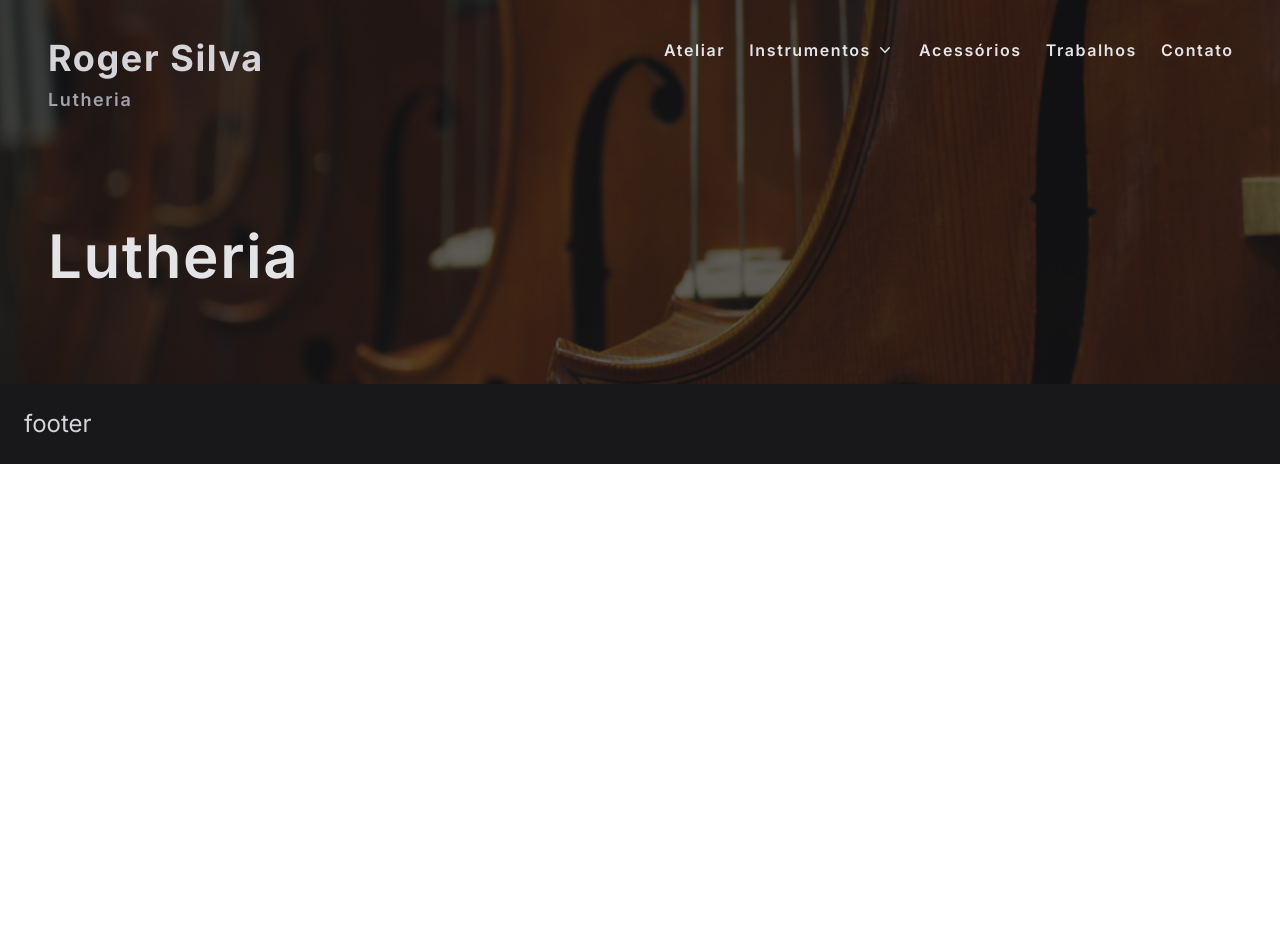
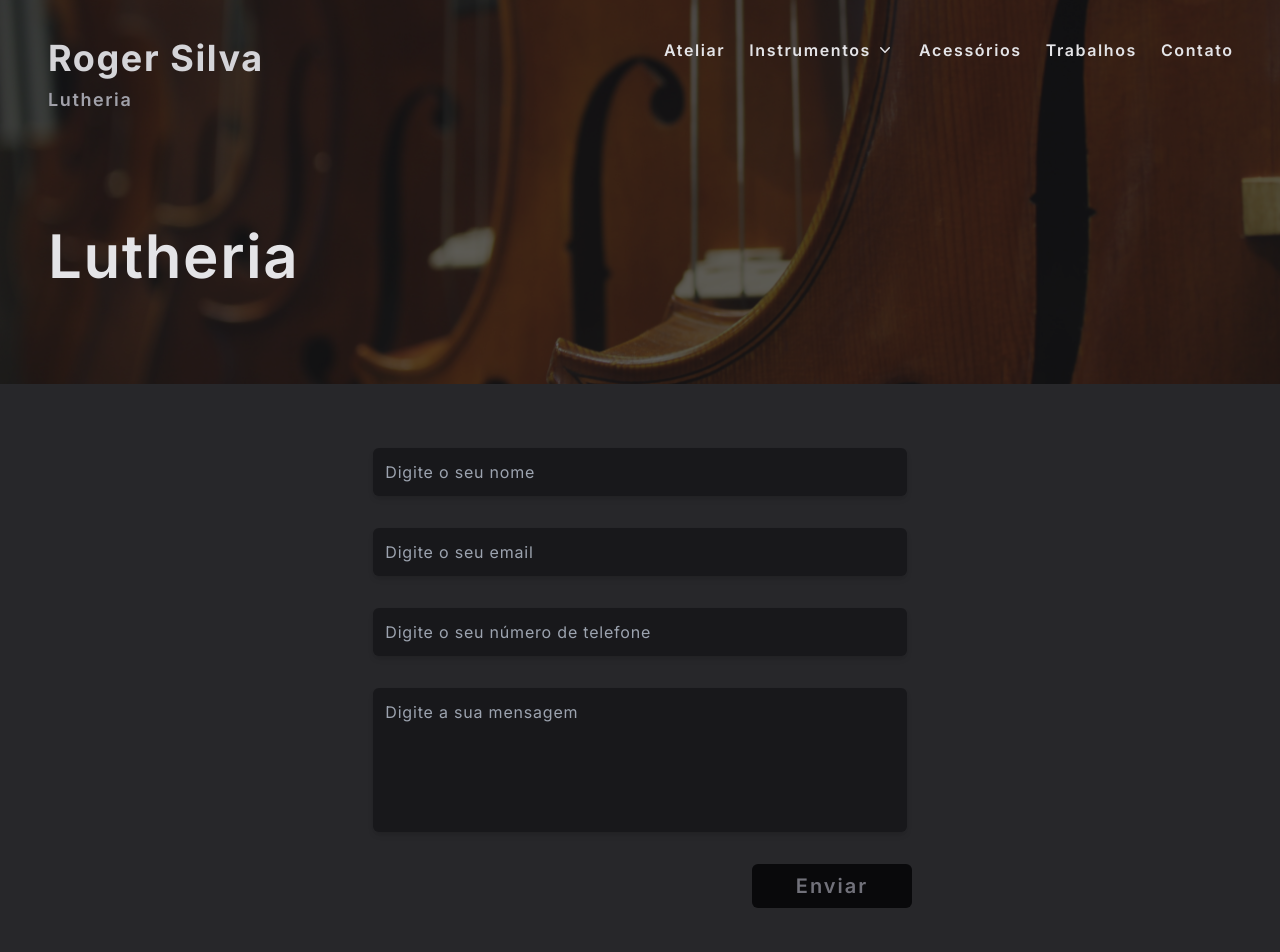
Before and after one commit to PabloJesusdaSilva/Lutheria, a Next.js app: page /contact in a window 1280 px wide. Shown: the top 952 px of the page. Before the commit the page ends 800 px from the top, so only its background shows below. Built offline with nearby package versions, Linux system fonts and the light colour scheme.

Commit message:
:feat: creating contact form

```diff
--- a/src/app/contact/page.tsx
+++ b/src/app/contact/page.tsx
@@ -1,10 +1,62 @@
+'use client';
+
+import { useState } from 'react';
+
 import TemplateDefault from '../template/Default';
 
 const Contact = () => {
+   const [name, setName] = useState('');
+   const [email, setEmail] = useState('');
+   const [phone, setPhone] = useState('');
+   const [message, setMessage] = useState('');
+
    return(
       <TemplateDefault>
-         <main>
+         <main className='flex justify-center py-16 w-full h-auto bg-zinc-800'>
+            <div className='w-5/12'>
+               <form
+                  className='flex flex-col space-y-8'
+                  onSubmit={() => {}}
+               >
+                  <input
+                     className='p-3 rounded-md shadow-md tracking-wider text-zinc-400 bg-zinc-900'
+                     type='text'
+                     placeholder='Digite o seu nome'
+                     onChange={(e) => setName(e.target.value)}
+                     value={name}
+                  />
+                  <input
+                     className='p-3 rounded-md shadow-md tracking-wider text-zinc-400 bg-zinc-900'
+                     type='text'
+                     placeholder='Digite o seu email'
+                     onChange={(e) => setEmail(e.target.value)}
+                     value={email}
+                  />
+                  <input
+                     className='p-3 rounded-md shadow-md tracking-wider text-zinc-400 bg-zinc-900'
+                     type='tel'
+                     placeholder='Digite o seu número de telefone'
+                     onChange={(e) => setPhone(e.target.value)}
+                     value={phone}
+                  />
+                  <textarea
+                     className='h-36 p-3 rounded-md shadow-md tracking-wider text-zinc-400 bg-zinc-900 resize-none'
+                     placeholder='Digite a sua mensagem'
+                     onChange={(e) => setMessage(e.target.value)}
+                     value={message}
+                  >
 
+                  </textarea>
+
+                  <button
+                     className='relative left-[71%] w-40 p-2 text-xl text-zinc-500 font-semibold rounded-md tracking-widest bg-zinc-950'
+                     type='submit'
+                     value='Enviar'
+                  >
+                     Enviar
+                  </button>
+               </form>
+            </div>
          </main>
       </TemplateDefault>
    );
```
